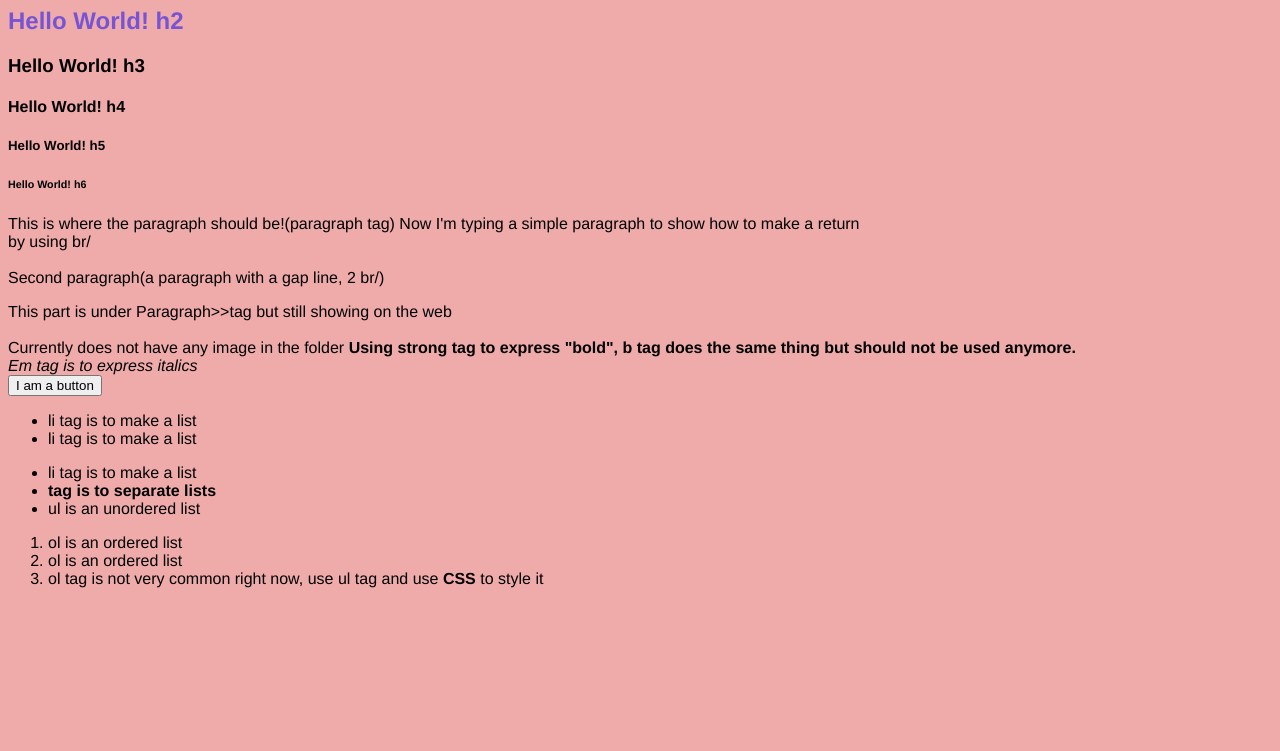
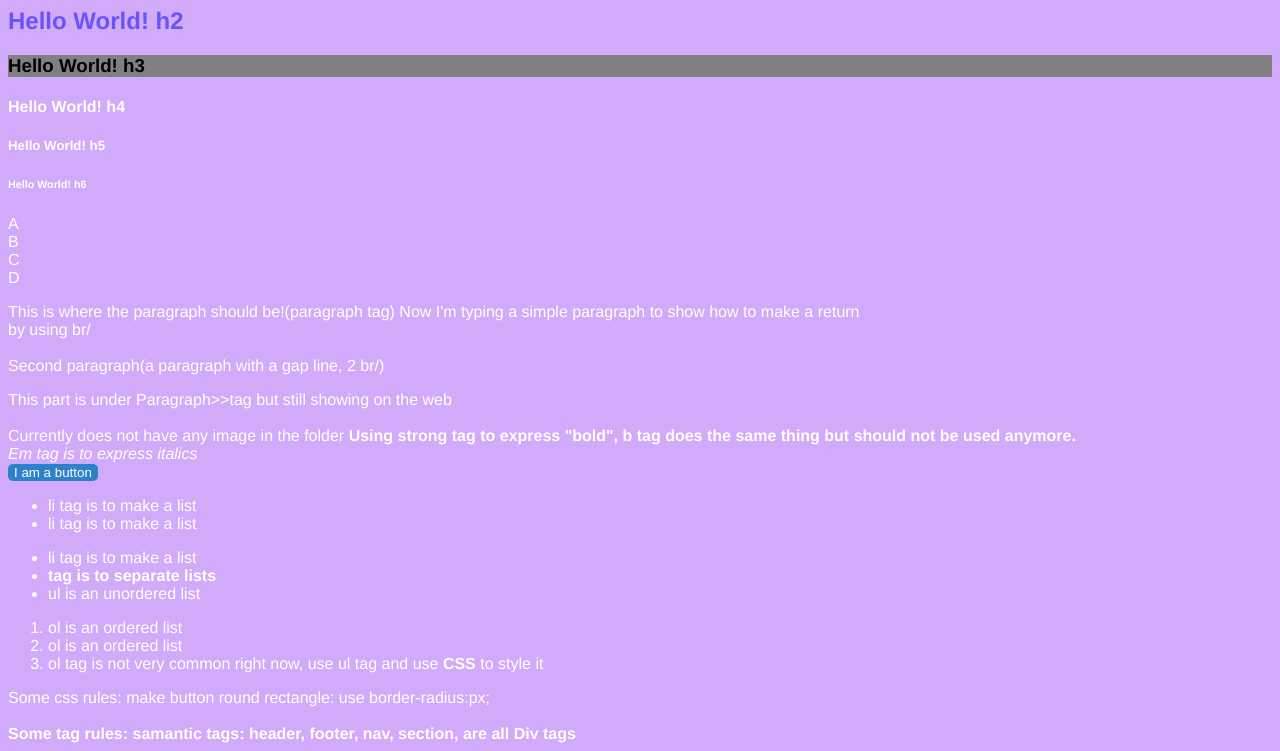
Before and after one commit to BlackTech31/TestRepo1, a plain HTML site: page index.html in a window 1280 px wide. Shown: the part 73-824 px from the top of the page. Before the commit the page ends 800 px from the top, so only its background shows below. Drawn offline with Linux system fonts and the light colour scheme.

Commit message:
final note, start new web

```diff
--- a/index.html
+++ b/index.html
@@ -10,6 +10,10 @@
 		<h4>Hello World! h4</h4>
 		<h5>Hello World! h5</h5>
 		<h6>Hello World! h6</h6>
+		<div>A</div>
+		<div>B</div>
+		<div>C</div>
+		<div>D</div>
 		<p>This is where the paragraph should be!(paragraph tag)
 			Now I'm typing a simple paragraph to show how to make a return <br/>
 			 by using br/
@@ -34,9 +38,16 @@
 			<li>ol is an ordered list</li>
 			<li>ol tag is not very common right now, use ul tag and use <strong>CSS</strong> to style it</li>
 		</ol>
+		Some css rules: make button round rectangle: use border-radius:px;
+		<br/><br/><strong>Some tag rules: samantic tags: header, footer, nav, section, are all Div tags</strong>
 		<style>
+			h3{
+				background: grey;
+				color: black;
+			}
 			body {
-				background: rgb(239, 170, 170); font-family: helvetica;
+				background: rgba(163, 86, 246, 0.498); font-family: helvetica;
+				color: white;
 			}
 			h1 {
 				color: rgb(58, 30, 237);
@@ -45,7 +56,13 @@
 			h2 {
 				color: blue;
 				opacity: 0.5;
-				font-family: helvetica;
+				font-family: Helvetica Neue, Helvetica, Arial, sans-serif;
+			}
+			button {
+				background: rgb(45, 128, 201);
+				border: none;
+				color: white;
+				border-radius: 5px;
 			}
 		</style>
 	</body>
```
